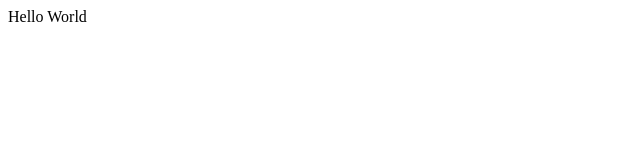
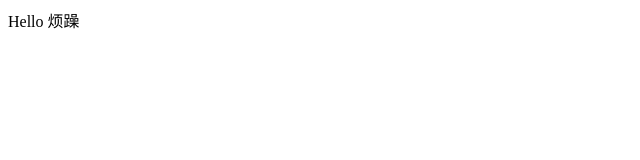
Before and after one commit to zy20221209/luoyeweb, a React (Create React App) app: page / in a window 1280 px wide. Shown: the top 160 px of the page, without its empty margins (0-640 px from the left). Built offline with nearby package versions, Linux system fonts and the light colour scheme.

Commit message:
Update App.js

```diff
--- a/src/App.js
+++ b/src/App.js
@@ -1,7 +1,7 @@
 import React from 'react';
 
 function App() {
-  const value = 'World';
+  const value = '烦躁';
   return <div>Hello {value}</div>;
 }
 
```
